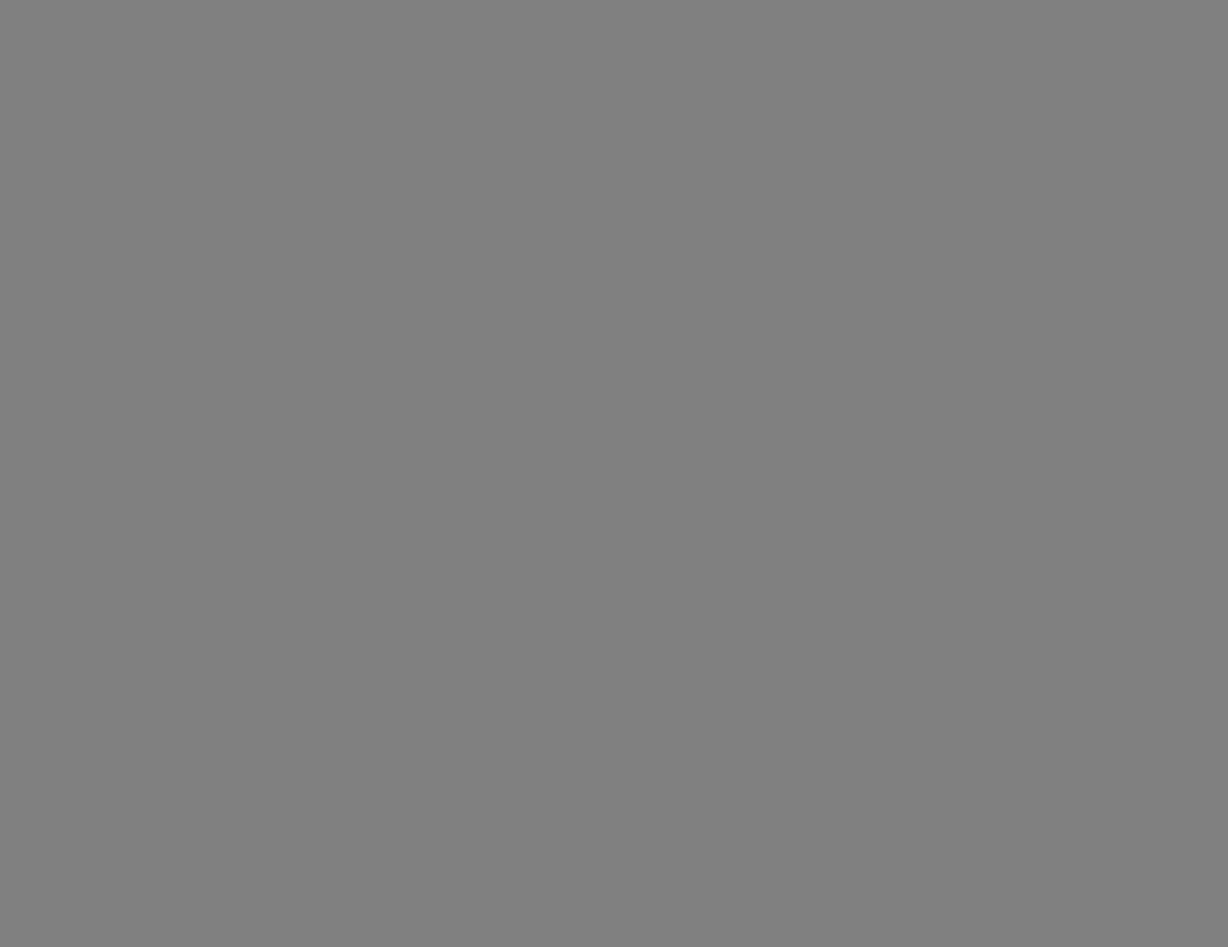
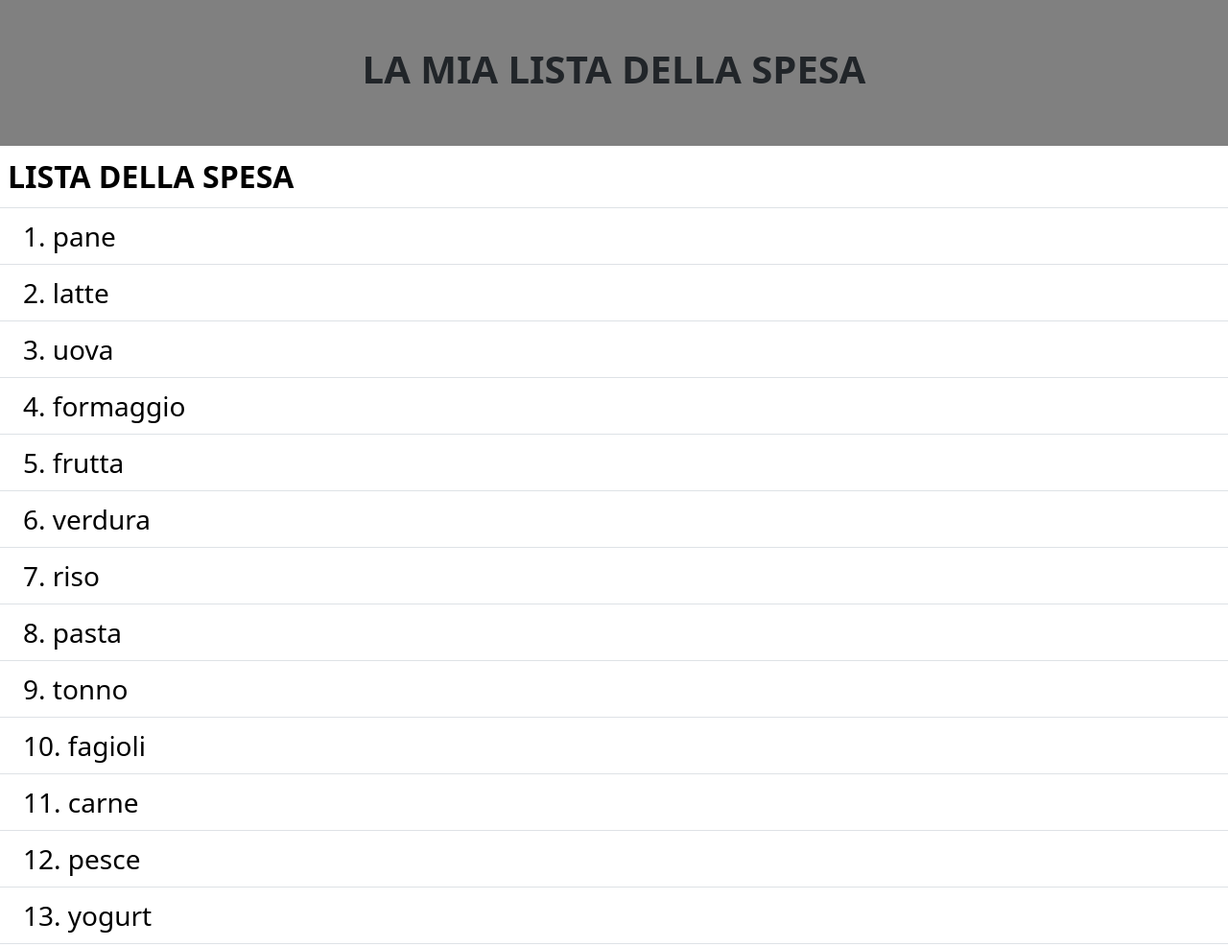
Before and after one commit to FrancescoCauzzi/js-lista-spesa, a plain HTML site: page index.html in a window 1280 px wide. Shown: the top 987 px of the page at 96% size. Before the commit the page ends 800 px from the top, so only its background shows below. Drawn offline with nearby package versions, Linux system fonts and the light colour scheme.

Commit message:
feat: aggiunta in pagina degli elementi dell'array

```diff
--- a/index.html
+++ b/index.html
@@ -19,10 +19,26 @@
 </head>
 
 <body>
-  <header>
+  <header class="p-5">
+    <h1 class="text-uppercase text-center fw-bold">La mia lista della spesa</h1>
 
   </header>
   <main>
+    <table class="table">
+      <thead>
+        <tr>
+          <th scope="col" class="text-uppercase fs-2">Lista della Spesa</th>
+
+
+        </tr>
+      </thead>
+      <tbody>
+
+
+      </tbody>
+    </table>
+
+
 
   </main>
   <footer>
--- a/js/script.js
+++ b/js/script.js
@@ -16,11 +16,24 @@ const listaSpesa = [
   "marmellata",
   "biscotti",
   "cioccolato",
+  "detersivo",
+  "carta igienica",
+  "mandorle",
 ];
 
 let counter = 0;
 
+const tBodyEl = document.querySelector("tbody");
+console.log(tBodyEl);
+
 while (counter < listaSpesa.length) {
+  let tREl = document.createElement("tr");
+  tBodyEl.append(tREl);
+  let tHEl = document.createElement("th");
+  tHEl.scope = "row";
+  tHEl.classList.add("px-4", "fw-medium", "fs-3");
+  tHEl.innerHTML = `${counter + 1}. ${listaSpesa[counter]}`;
+  tREl.append(tHEl);
   console.log(listaSpesa[counter]);
   counter++;
 }
```
